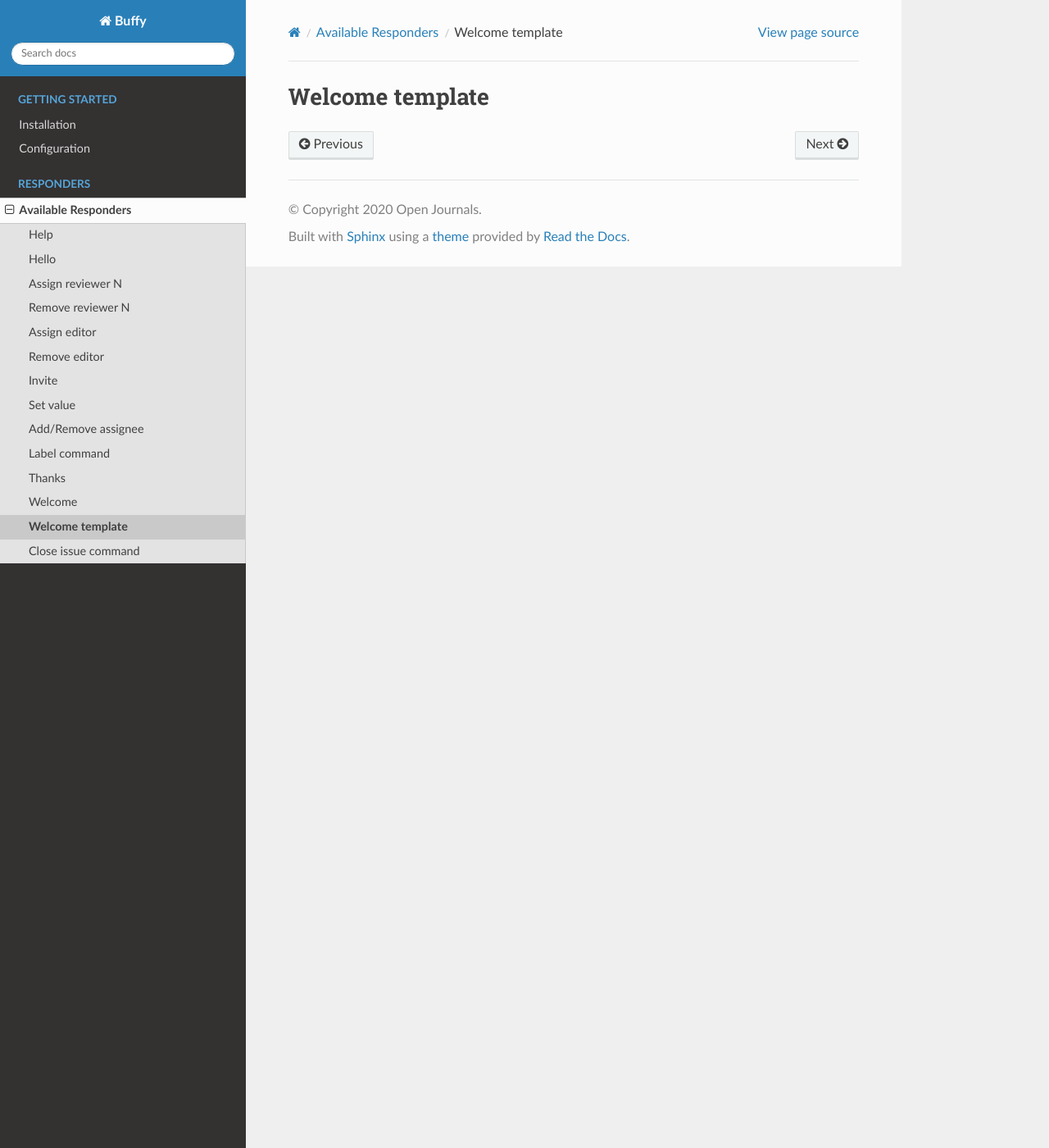
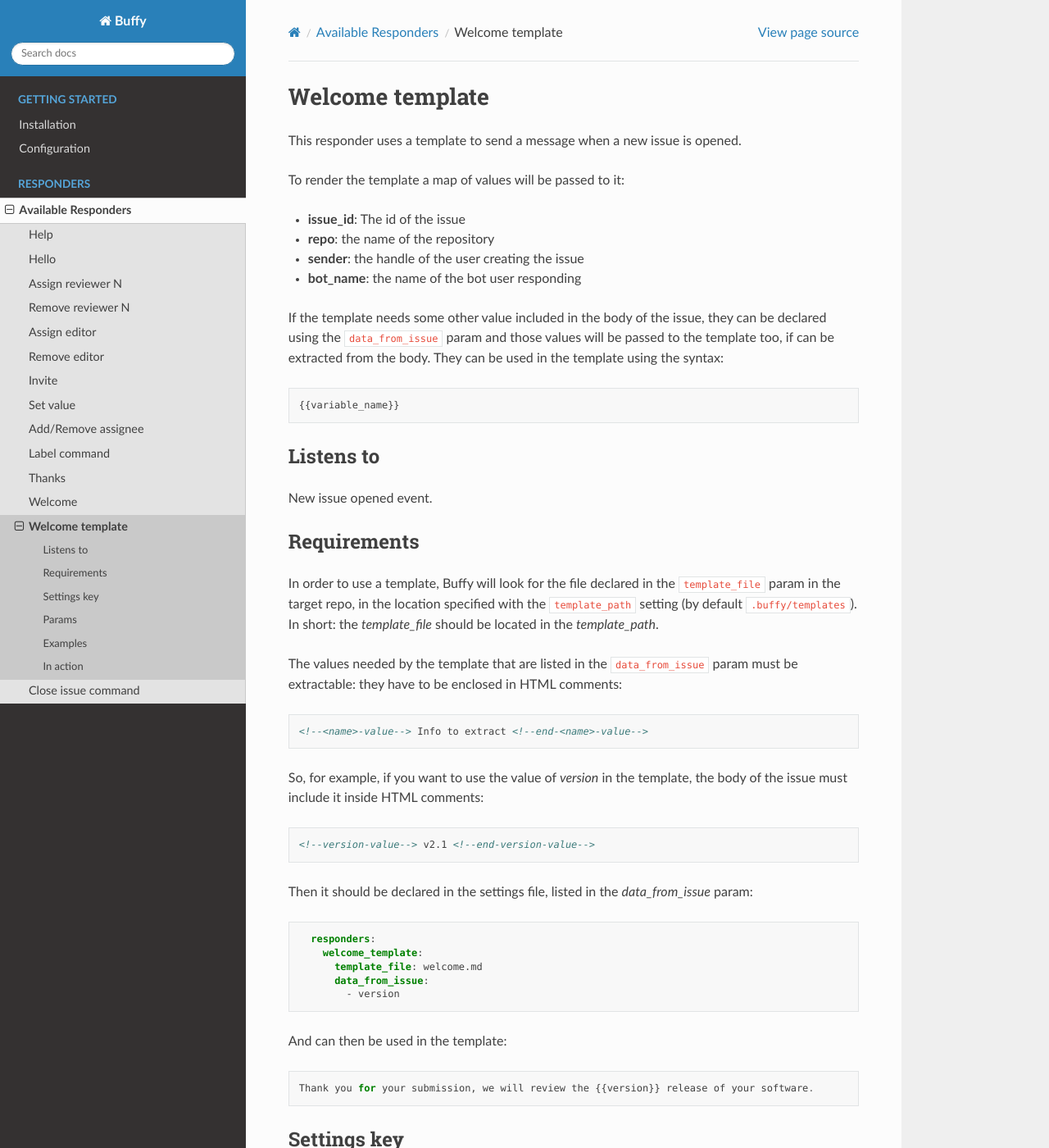
Before and after one commit to openjournals/buffy, a Sphinx documentation site: the page built from docs/responders/welcome_template.md, in a window 1280 px wide and 1400 px high. Shown: the whole window at 82% size. Built offline with Sphinx 7.4.7 and the Read the Docs theme 2.0.0, drawn with Linux system fonts in a browser that asks for light colours; some of the changed text lies outside the part shown.

Commit message:
docs for welcome_template responder

````diff
--- a/docs/responders/welcome_template.md
+++ b/docs/responders/welcome_template.md
@@ -1,2 +1,92 @@
 Welcome template
 ================
+
+This responder uses a template to send a message when a new issue is opened.
+
+To render the template a map of values will be passed to it:
+- **issue_id**: The id of the issue
+- **repo**: the name of the repository
+- **sender**: the handle of the user creating the issue
+- **bot_name**: the name of the bot user responding
+
+If the template needs some other value included in the body of the issue, they can be declared using the `data_from_issue` param and those values will be passed to the template too, if can be extracted from the body. They can be used in the template using the syntax:
+```
+{{variable_name}}
+```
+
+## Listens to
+
+New issue opened event.
+
+
+## Requirements
+
+In order to use a template, Buffy will look for the file declared in the `template_file` param in the target repo, in the location specified with the `template_path` setting (by default `.buffy/templates`). In short: the *template_file* should be located in the *template_path*.
+
+The values needed by the template that are listed in the `data_from_issue` param must be extractable: they have to be enclosed in HTML comments:
+
+```html
+<!--<name>-value--> Info to extract <!--end-<name>-value-->
+```
+So, for example, if you want to use the value of _version_ in the template, the body of the issue must include it inside HTML comments:
+```html
+<!--version-value--> v2.1 <!--end-version-value-->
+```
+Then it should be declared in the settings file, listed in the _data_from_issue_ param:
+```yaml
+  responders:
+    welcome_template:
+      template_file: welcome.md
+      data_from_issue:
+        - version
+```
+
+And can then be used in the template:
+```
+Thank you for your submission, we will review the {{version}} release of your software.
+```
+
+## Settings key
+
+`welcome_template`
+
+## Params
+```eval_rst
+:template_file: *Required*. The name of the template file to use to build the response message.
+:data_from_issue: *<Array>* An optional list of values that will be extracted from the issue's body and used to fill the template.
+:hidden: Is **true** by default.
+
+```
+
+## Examples
+
+**Simplest use case:**
+```yaml
+...
+  responders:
+    welcome_template:
+      template_file: welcome.md
+...
+```
+
+**Include information from the issue's body:**
+```yaml
+...
+  responders:
+    welcome_template:
+      template_file: welcome.md
+      data_from_issue:
+        - version
+        - submission-date
+        - category
+...
+```
+
+## In action
+* **`The template file:`**
+
+![](../images/responders/welcome_template_1.png "Welcome template responder in action: the template")
+
+* **`In use:`**
+
+![](../images/responders/welcome_template_2.png "Welcome template responder in action: in use")
````
Also changed, not shown: docs/images/responders/welcome_template_1.png (added), docs/images/responders/welcome_template_2.png (added).
